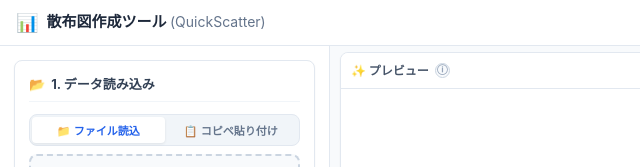
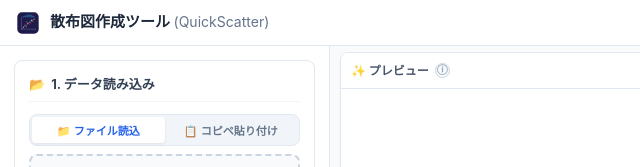
Before and after one commit to satoshi-ohwada/scatter-tool, a plain HTML site: page index.html in a window 1280 px wide. Shown: the top 167 px of the page, 0-640 px from the left. Drawn offline with Linux system fonts and the light colour scheme.

Commit message:
feat: 他ツールとシリーズ統一されたアイコンを作成・配置 (ディープインディゴベース, favicon & ヘッダー連動)

```diff
--- a/css/style.css
+++ b/css/style.css
@@ -52,7 +52,15 @@ body {
 .brand {
   display: flex;
   align-items: center;
-  gap: 8px;
+  gap: 10px;
+}
+
+.brand-logo {
+  width: 24px;
+  height: 24px;
+  border-radius: 5px;
+  flex-shrink: 0;
+  display: block;
 }
 
 .brand-icon {
--- a/index.html
+++ b/index.html
@@ -4,14 +4,17 @@
   <meta charset="UTF-8">
   <meta name="viewport" content="width=device-width, initial-scale=1.0">
   <title>散布図作成ツール (QuickScatter)</title>
-  <link rel="stylesheet" href="css/style.css?v=14">
+  <link rel="icon" type="image/svg+xml" href="favicon.svg">
+  <link rel="alternate icon" href="favicon.ico">
+  <link rel="apple-touch-icon" href="assets/scatter-tool.png">
+  <link rel="stylesheet" href="css/style.css?v=15">
 </head>
 <body>
 
   <!-- アプリケーションヘッダー -->
   <header class="app-header">
     <div class="brand">
-      <span class="brand-icon">📊</span>
+      <img src="assets/scatter-tool.svg" alt="QuickScatter" class="brand-logo" width="24" height="24">
       <h1 class="brand-title">散布図作成ツール <span style="font-weight: normal; font-size: 14px; color: #64748b;">(QuickScatter)</span></h1>
     </div>
     <div class="header-actions">
```
Also changed, not shown: assets/favicon-32x32.png (added), assets/scatter-tool.png (added), assets/scatter-tool.svg (added), favicon.ico (added), favicon.svg (added), 1 other file.
